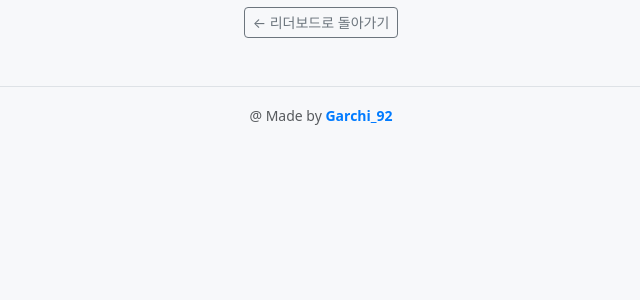
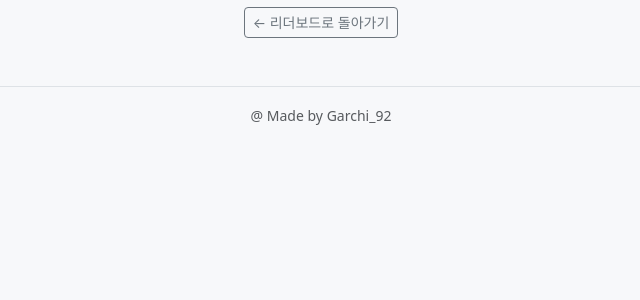
Before and after one commit to sunghun23/baseball_app, a Flask app: page /add_game in a window 1280 px wide. Shown: the part 473-773 px from the top of the page, without its empty margins (319-959 px from the left). Run offline with Flask 3, Linux system fonts and the light colour scheme; the visitor is signed in with stand-in values (Sample User, id 1); some libraries are stand-ins or nearby versions.

Commit message:
update: all project files (templates, static, app.py etc)

```diff
--- a/templates/base.html
+++ b/templates/base.html
@@ -71,7 +71,7 @@
 </div>  <!-- container 닫기 -->
 
 <footer class="text-center mt-5 py-3 border-top text-muted">
-  <small>@ Made by <strong style="color:#007bff;">Garchi_92</strong></small>
+  <small>@ Made by Garchi_92</strong></small>
 </footer>
 
 <script src="{{ url_for('static', filename='js/app.js') }}"></script>
```
